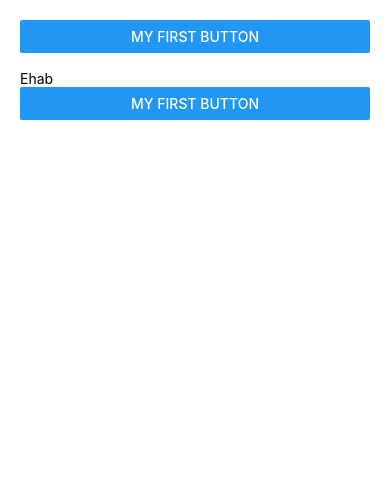
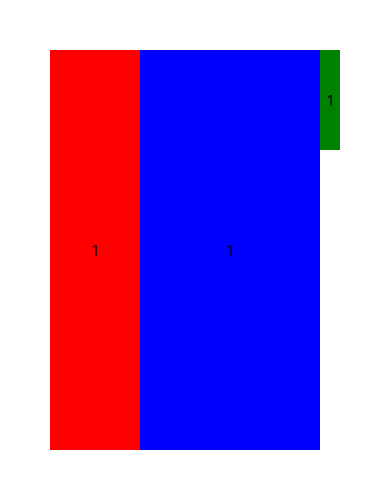
Before and after one commit to ehaborae/myproject, a React Native app: screen / in a window 390 px wide. Shown: the top 488 px of the page. Built offline with nearby package versions, Linux system fonts and the light colour scheme.

Commit message:
flex example

```diff
--- a/App.js
+++ b/App.js
@@ -6,16 +6,34 @@ export default function App() {
 
   return (
     <View style={
-      {padding:20}
+      { padding: 50, flexDirection: 'row',width:'100%',height:500 ,justifyContent:'space-evenly',alignItems:'stretch'}
     }>
-      <Button title='My First Button' />
-      <View >
-        <TextInput />
-        <Text>
-        Ehab
-        </Text>
+      <View style={{
+        flex:1,
+        backgroundColor: 'red',
+        justifyContent: 'center',
+        alignItems: 'center',
+      }} >
+        <Text>1</Text>
       </View>
-      <Button title='My First Button' />
+      <View style={{
+        flex:2,
+        backgroundColor: 'blue',
+        width: 50,
+        justifyContent: 'center',
+        alignItems: 'center',
+      }} >
+        <Text>1</Text>
+      </View>
+      <View style={{
+        backgroundColor: 'green',
+        width: 20,
+        height: 100,
+        justifyContent: 'center',
+        alignItems: 'center',
+      }} >
+        <Text>1</Text>
+      </View>
     </View>
   );
 }
```
